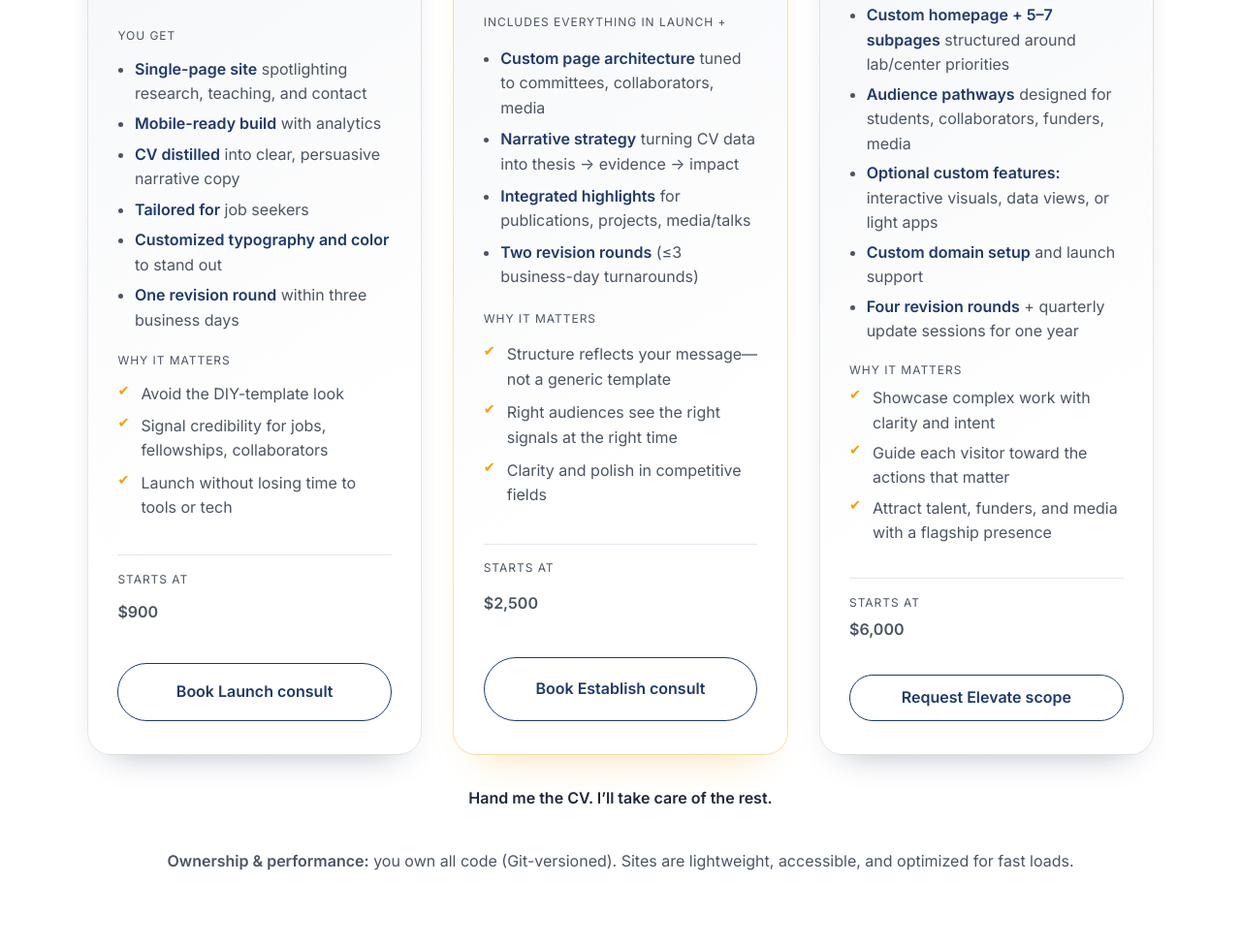
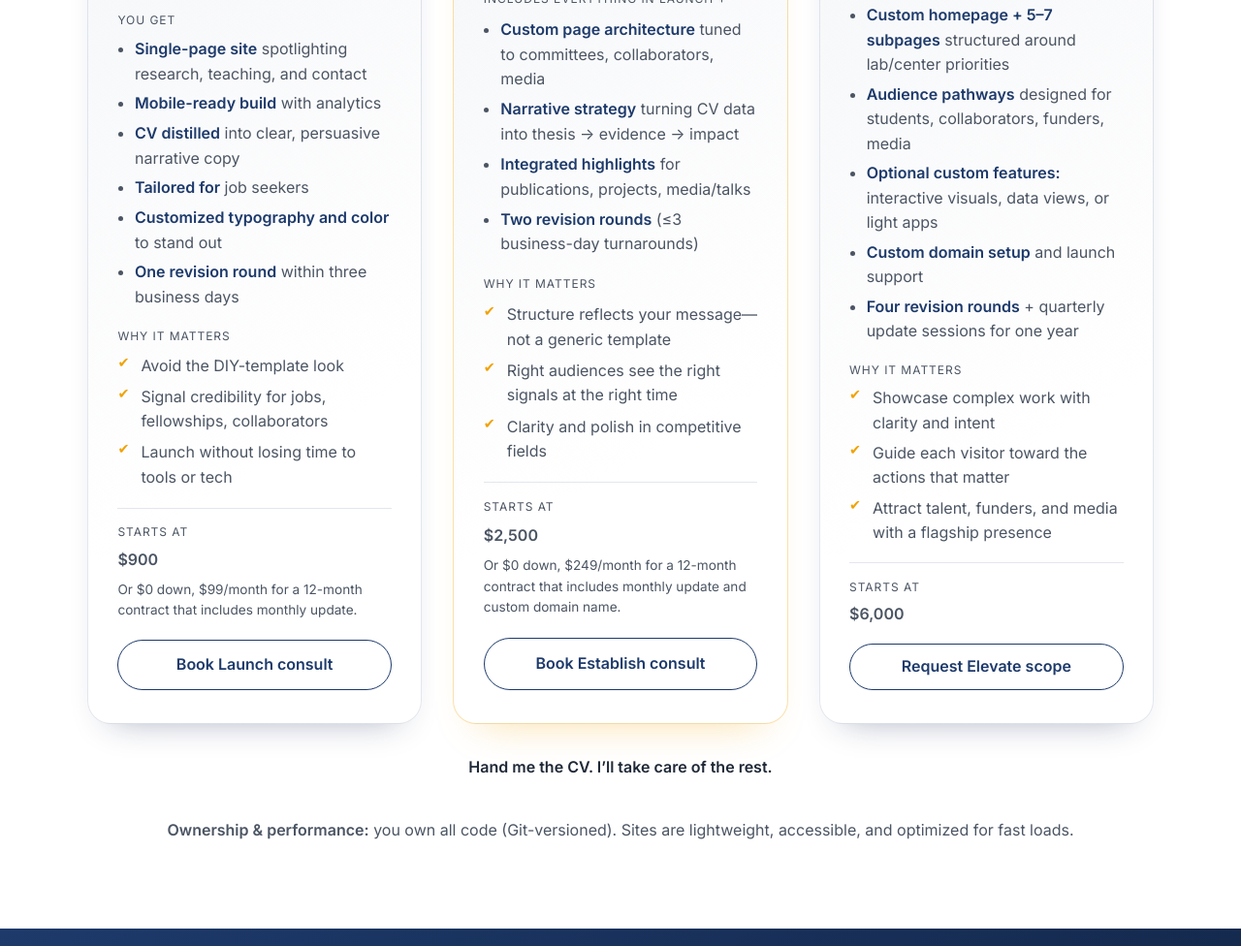
Before and after one commit to dan-li-o/studio, a plain HTML site: page index.html in a window 1280 px wide. Shown: the part 5094-6070 px from the top of the page at 97% size. Drawn offline with nearby package versions, Linux system fonts and the light colour scheme.

Commit message:
update pricing to reflect monthly payment plans

```diff
--- a/index.html
+++ b/index.html
@@ -419,7 +419,11 @@
                 <li>Launch without losing time to tools or tech</li>
               </ul>
             </div>
-            <p class="package-investment"><span>Starts at</span> <strong>$900</strong></p>
+            <div class="package-investment">
+              <span>Starts at</span>
+              <strong>$900</strong>
+              <p class="package-investment-note">Or $0 down, $99/month for a 12-month contract that includes monthly update.</p>
+            </div>
             <a class="package-cta" href="#contact">Book Launch consult</a>
           </article>
 
@@ -448,7 +452,11 @@
                 <li>Clarity and polish in competitive fields</li>
               </ul>
             </div>
-            <p class="package-investment"><span>Starts at</span> <strong>$2,500</strong></p>
+            <div class="package-investment">
+              <span>Starts at</span>
+              <strong>$2,500</strong>
+              <p class="package-investment-note">Or $0 down, $249/month for a 12-month contract that includes monthly update and custom domain name.</p>
+            </div>
             <a class="package-cta" href="#contact">Book Establish consult</a>
           </article>
 
@@ -478,7 +486,10 @@
                 <li>Attract talent, funders, and media with a flagship presence</li>
               </ul>
             </div>
-            <p class="package-investment"><span>Starts at</span> <strong>$6,000</strong></p>
+            <div class="package-investment">
+              <span>Starts at</span>
+              <strong>$6,000</strong>
+            </div>
             <a class="package-cta" href="#contact">Request Elevate scope</a>
           </article>
         </div>
--- a/styles.css
+++ b/styles.css
@@ -1042,6 +1042,10 @@ section {
   margin: 0;
 }
 
+.package-investment-note {
+  font-size: 0.85rem;
+}
+
 .package-cta {
   display: inline-flex;
   align-items: center;
```
